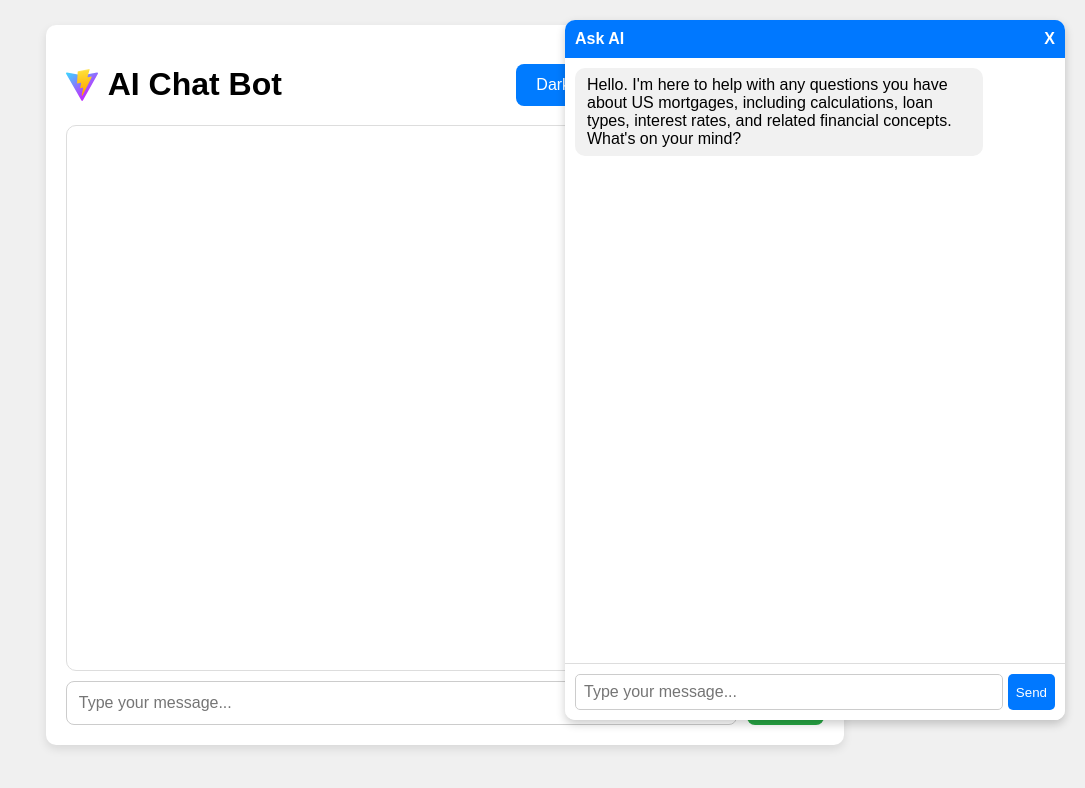
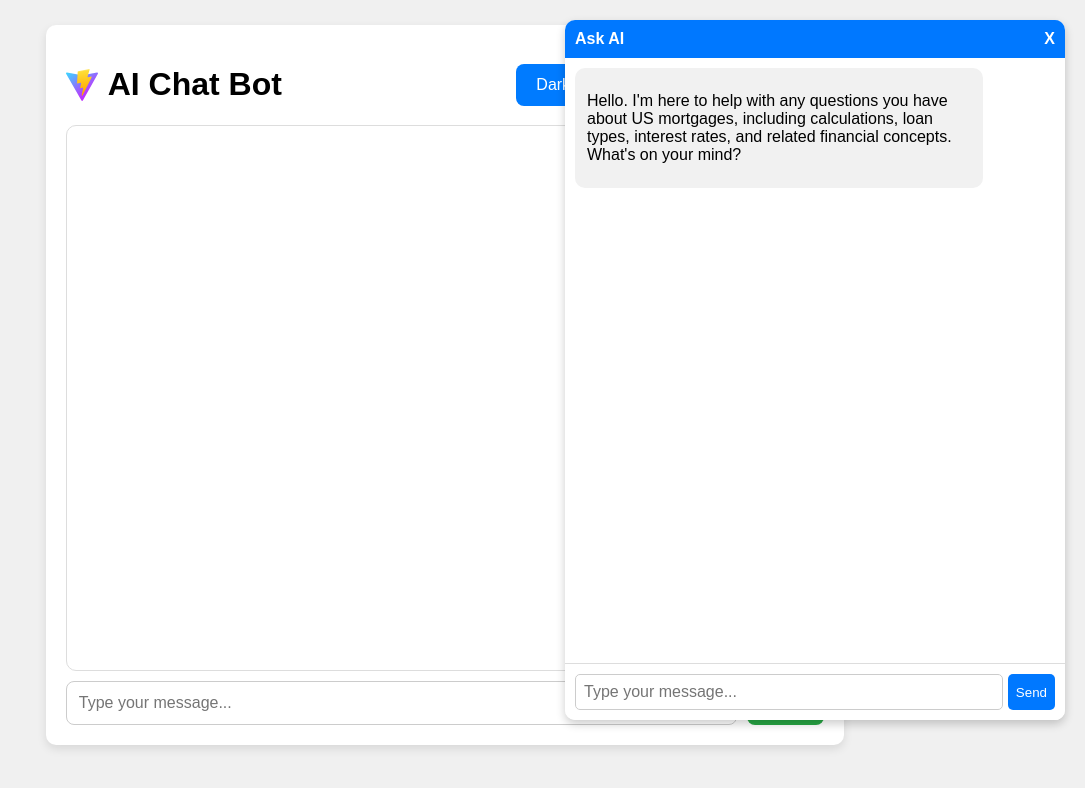
Before and after one commit to lokeshec23/ChatBot-AI, a React (Vite) app in the folder frontend/: page / in a window 1280 px wide. Both pictures are taken after a click on the picture 1235 px from the left and 755 px from the top of the page. Shown: the top 788 px of the page, without its empty margins (195-1280 px from the left). Built offline with nearby package versions, Linux system fonts and the light colour scheme.

Commit message:
Enhance chat response handling and improve message rendering in SmallBot component

```diff
--- a/frontend/src/components/SmallBot.jsx
+++ b/frontend/src/components/SmallBot.jsx
@@ -1,5 +1,6 @@
 import React, { useState, useEffect, useRef } from "react";
 import axios from "axios";
+import { marked } from "marked";
 
 const THINKING_MESSAGE = "Thinking...";
 const ERROR_MESSAGE = "Sorry, something went wrong. Please try again.";
@@ -7,7 +8,10 @@ const ERROR_MESSAGE = "Sorry, something went wrong. Please try again.";
 const SmallBot = ({ setSmallBot }) => {
   const [input, setInput] = useState("");
   const [messages, setMessages] = useState([
-    { sender: "AI", text: "Hello. I'm here to help with any questions you have about US mortgages, including calculations, loan types, interest rates, and related financial concepts. What's on your mind?" },
+    {
+      sender: "AI",
+      text: "Hello. I'm here to help with any questions you have about US mortgages, including calculations, loan types, interest rates, and related financial concepts. What's on your mind?",
+    },
   ]);
   const [isDisabled, setIsDisabled] = useState(false);
   const [suggestions, setSuggestions] = useState([]);
@@ -176,7 +180,15 @@ const SmallBot = ({ setSmallBot }) => {
               maxWidth: "80%",
             }}
           >
-            {msg.text}
+            {/* / {msg.text} */}
+            {
+              msg.sender === "You" ? <span>{msg.text}</span> :
+            <span
+              dangerouslySetInnerHTML={{
+                __html: marked.parse(msg.text),
+              }}
+            />
+            }
           </div>
         ))}
       </div>
```
Also changed, not shown: 1 other file (tests, documents, lock files or other folders).
